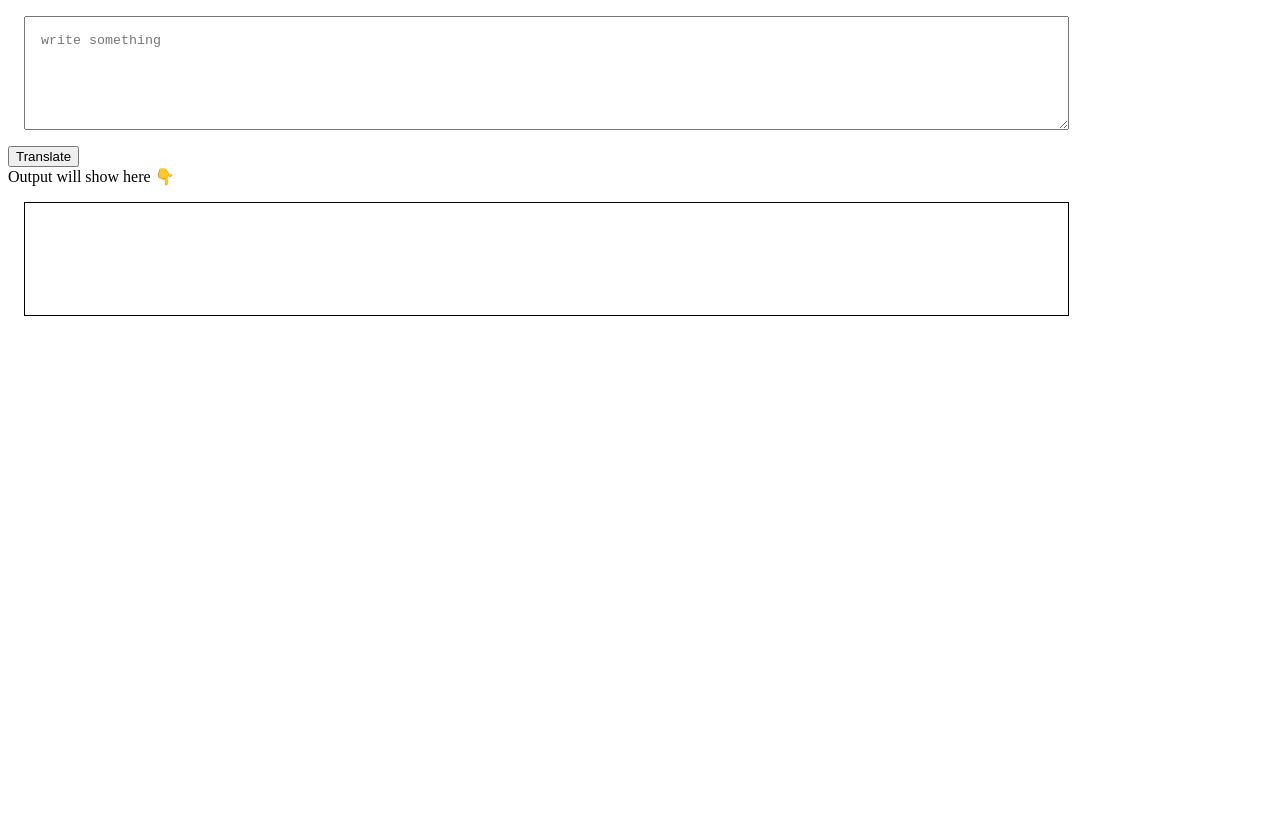
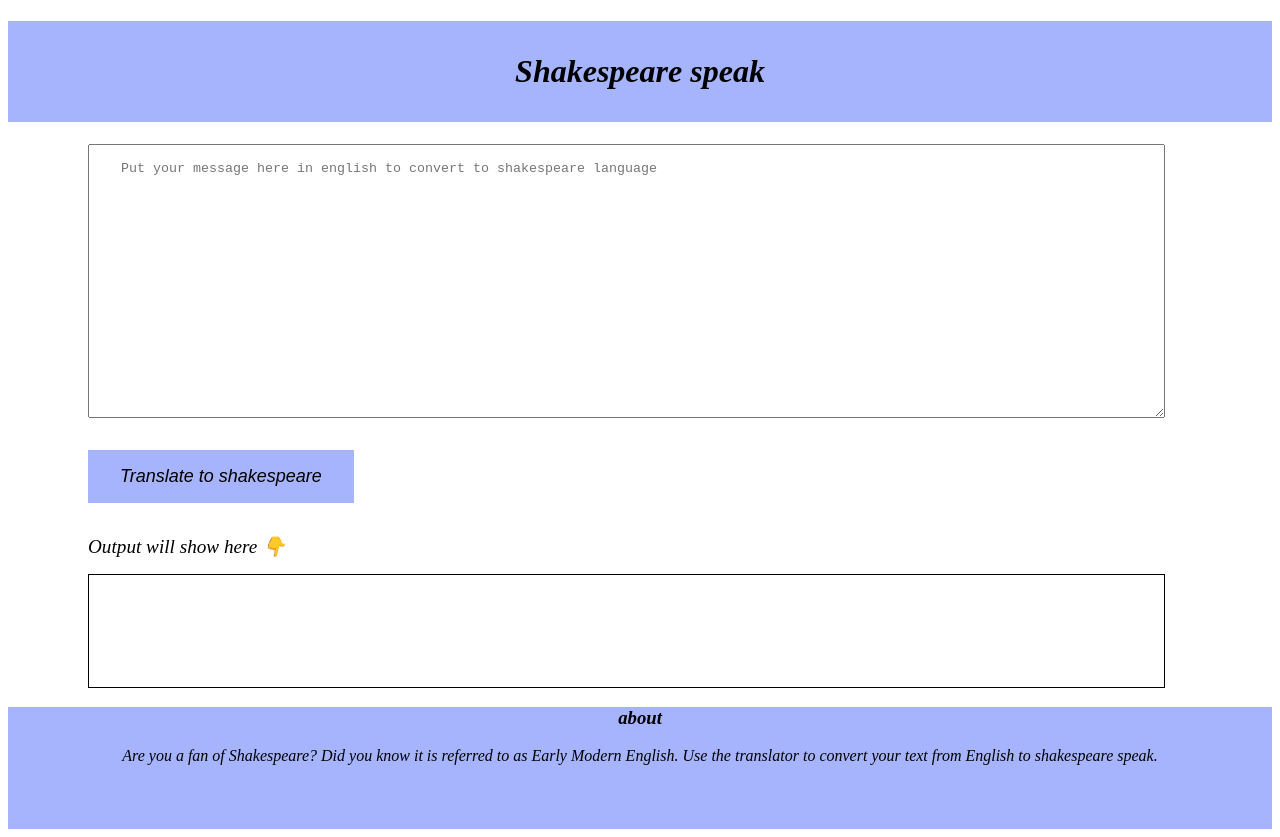
Before and after one commit to AASJATT/shakespeare-speak, a plain HTML site: page index.html in a window 1280 px wide. Before the commit the page ends 800 px from the top, so only its background shows below. Drawn offline with Linux system fonts and the light colour scheme.

Commit message:
docs: finished

```diff
--- a/app.js
+++ b/app.js
@@ -12,8 +12,8 @@ function clickHandler(){
     txtInput.value;
     fetch(getTranslationURL(txtInput.value))
     .then(response => response.json())
-    .then(json => console.log(json.contents.translated;))
+    .then(json=> outputDiv.innerText=json.contents.translated)
 
-    console.log("output",outputDiv.innerText="ajajaja "+ txtInput.value)
+
 }
 btnTranslate.addEventListener("click", clickHandler)
--- a/index.html
+++ b/index.html
@@ -5,28 +5,61 @@
     <meta name="viewport" content="width=device-width, initial-scale=1.0">
     <title>Shakespeare speak</title>
     <style>
+        h1{
+            text-align: center;
+            background-color:#a5b4fc ;
+            padding: 2rem ;
+            display:block;
+            font-style: oblique;
+
+        }
         textarea{
-            height:10vh;
+            height:30vh;
             width:80%;
             display:block;
-            padding:1rem;
-            margin:1rem;
+            padding: 1rem 2rem;
+            margin:1rem 5rem;
+        }
+
+        button{
+            margin:1rem 5rem;
+            padding:1rem 2rem;
+            background-color: #a5b4fc;
+            border:none;
+            font-style:oblique;
+            font-size: large;
         }
         #output{
             border: 1px solid black;
             height:10vh;
             width:80%;
-            padding:1rem;
-            margin:1rem;
+            padding:1rem 2rem;
+            margin:1rem 5rem;
+            display:block;
         }
+        footer{
+            text-align: center;
+            background-color: #a5b4fc;
+            padding-bottom: 3rem;
+            font-style: oblique;
+            padding-top: 1ren;
+
+
+        }
+
     </style>
 </head>
 <body>
-    <textarea id="txt-input" placeholder="write something"></textarea>
+    <h1>Shakespeare speak</h1>
+    <textarea id="txt-input" placeholder="Put your message here in english to convert to shakespeare language"></textarea>
 
-    <button id="btn-translate">Translate</button>
-    <div>Output will show here 👇</div>
+    <button id="btn-translate">Translate to shakespeare</button>
+    <div style="font-size: larger;font-style: oblique; margin:1rem 5rem;">Output will show here 👇</div>
     <div id="output"></div>
+    <footer>
+        <h3>about</h3>
+        <p>Are you a fan of Shakespeare? Did you know it is referred to as Early Modern English. Use the translator to convert your text from English to shakespeare speak. </p>
+    </footer>
   <script src="app.js" type="text/javascript"></script>
 </body>
 </html>
```
